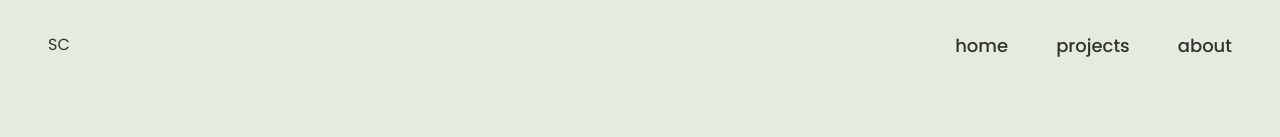
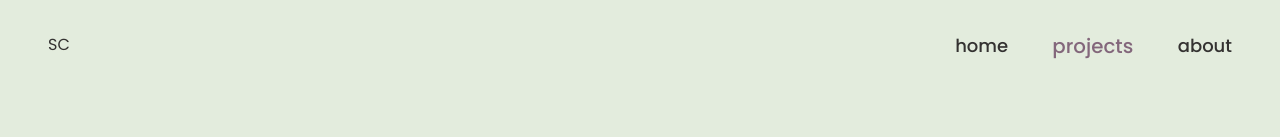
Before and after one commit to shelleychen318/personal-website, a Next.js app: page /projects in a window 1280 px wide. Shown: the top 137 px of the page. Built offline with nearby package versions, Linux system fonts and the light colour scheme.

Commit message:
added styling  to active link on navbar

```diff
--- a/components/Navbar.tsx
+++ b/components/Navbar.tsx
@@ -5,6 +5,7 @@ import styles from "styles/Navbar.module.scss";
 
 export default function Navbar() {
   const router = useRouter();
+  const currentLink = router.pathname;
 
   const links = [
     {
@@ -34,7 +35,12 @@ export default function Navbar() {
       </Link>
       <nav className={styles.links}>
         {links.map(({ id, link, icon, href }) => (
-          <Link key={id} href={href} onClick={() => router.push(href)}>
+          <Link
+            key={id}
+            href={href}
+            onClick={() => router.push(href)}
+            className={currentLink === href ? styles.activeLink : ""}
+          >
             <span className={styles.linksText}>{link}</span>
             <span className={styles.icons}>{icon}</span>
           </Link>
--- a/styles/Navbar.module.scss
+++ b/styles/Navbar.module.scss
@@ -35,11 +35,10 @@
       .icons {
         display: none;
       }
-
-      //   &:focus {
-      //     color: var(--accent);
-      //     font-weight: 500;
-      //   }
+    }
+    .activeLink {
+      color: var(--accent);
+      scale: 1.1;
     }
   }
 }
```
